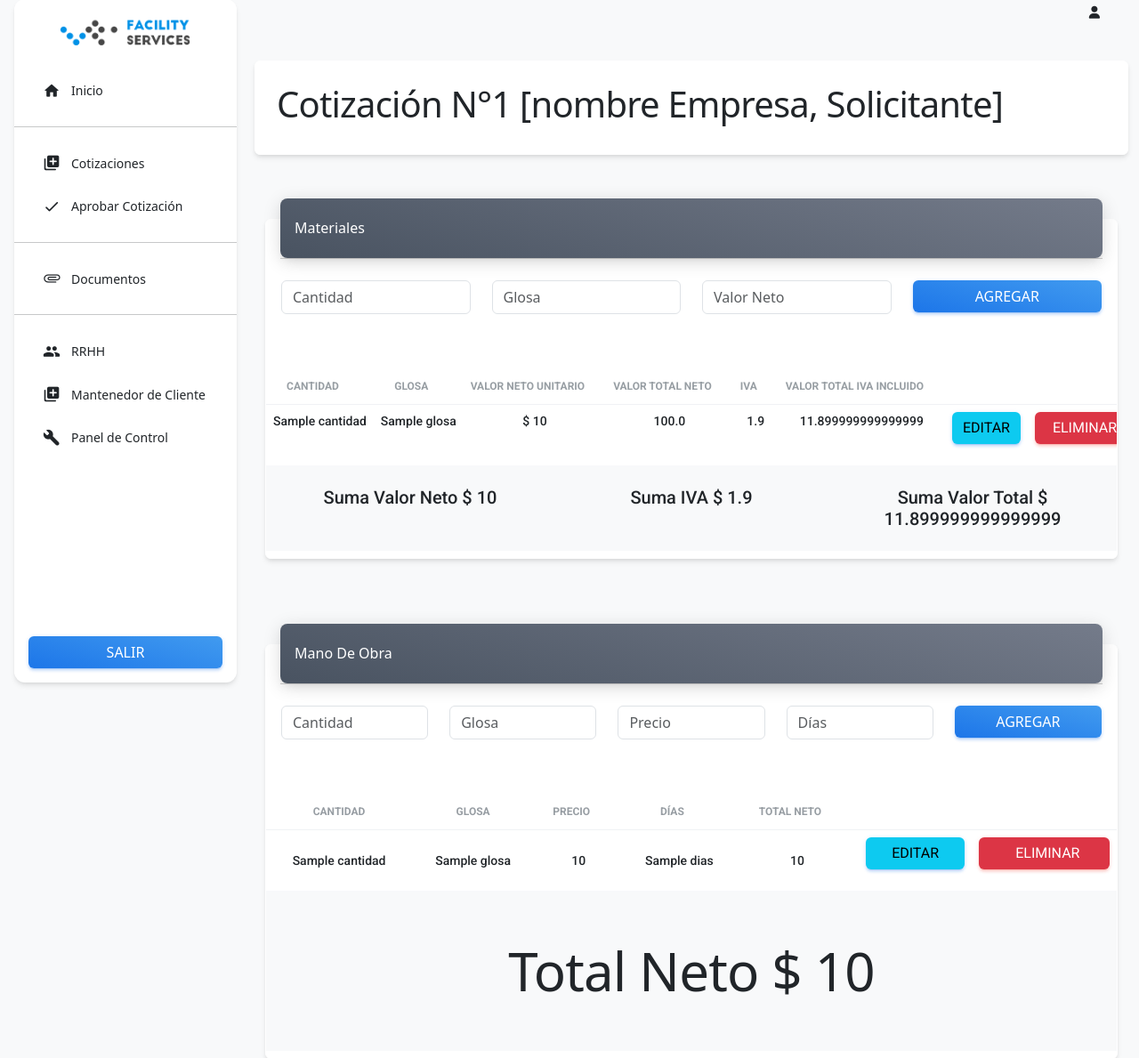
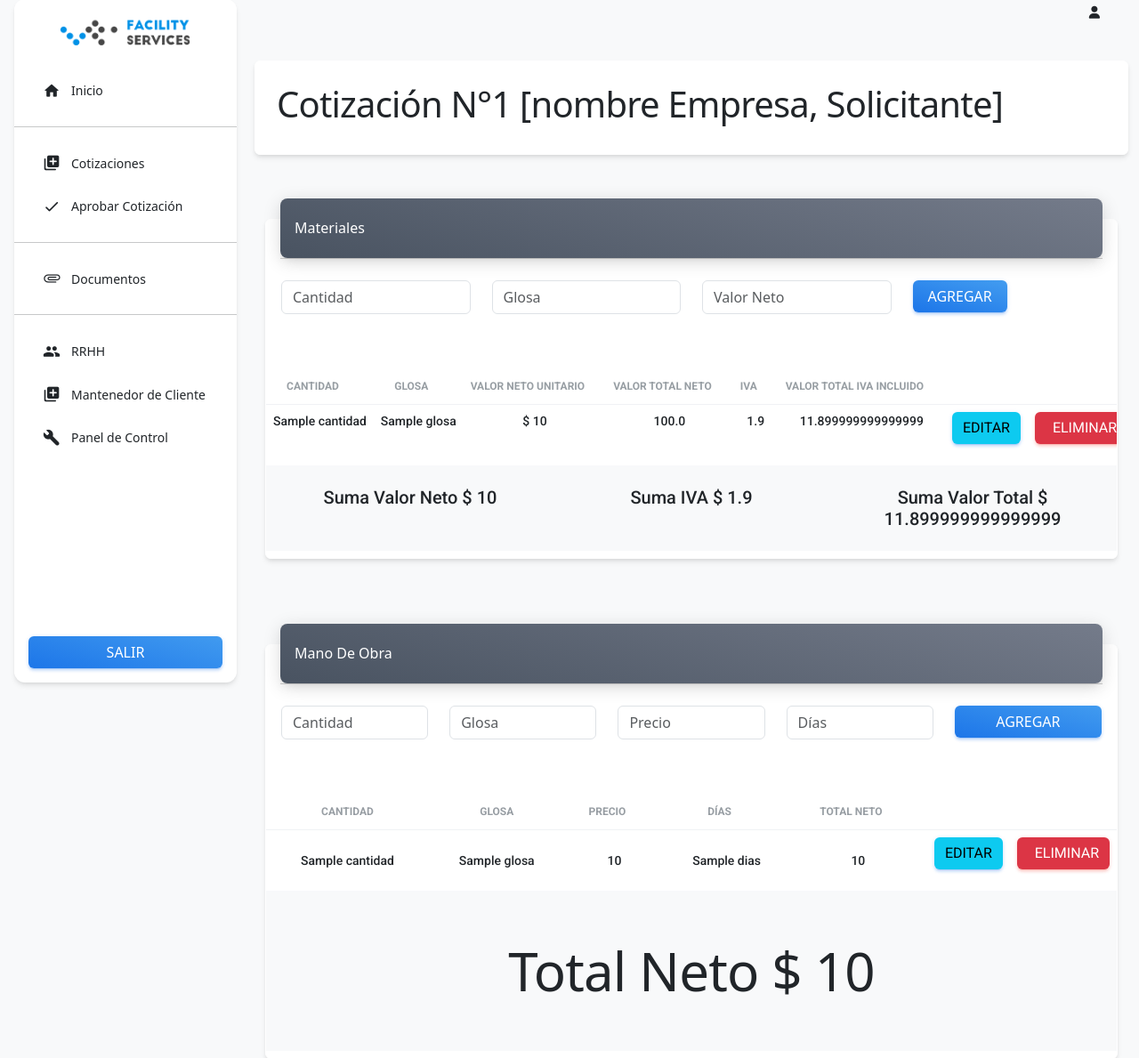
Before and after one commit to kamikaizer/lyr-facilityservices, a Python web app: template templates/edicion.html in a window 1280 px wide. Shown: the part 17-1206 px from the top of the page at 89% size. Run offline with Jinja, Linux system fonts and the light colour scheme; the template is opened without the code that fills it: most values are stand-ins (such as "Sample title", 1, 10 or a date in 2020); some libraries are stand-ins or nearby versions.

Commit message:
tamaño de botones
se estandarizo los botones Editar, ver y eliminar

```diff
--- a/templates/crud.html
+++ b/templates/crud.html
@@ -36,9 +36,9 @@
             <th scope="row">{{dato.fecha}}</th>
             <!-- <th scope="row">{{dato.tipo}}</th> -->
             <!-- <th scope="row">{{dato.detalle}}</th> -->
-            <th><a class="btn btn-warning w-100" href="/ct?id={{dato.id}}" role="button">ver</a></th>
-            <th><a href="/edicion?id={{dato.id}}"  class="btn btn-info w-100 " > <span class="iconify" data-icon="bx:edit" style="color: black; text-decoration: none; " data-width=" 26" data-height="26"></span>&nbsp; Editar</a></th>
-            <th><button onClick="delete_cotizacion({{dato.id}})"  class="btn btn-danger w-100 " > <span class="iconify" style="color: black; " data-width=" 26" data-height="26"></span>&nbsp; Eliminar</button></th>
+            <th style="width: 50px;"><a class="btn btn-warning w-100" href="/ct?id={{dato.id}}" role="button">ver</a></th>
+            <th style="width: 50px;"><a href="/edicion?id={{dato.id}}"  class="btn btn-info w-100 " > <span class="iconify" data-icon="bx:edit" style="color: black; text-decoration: none; " data-width=" 26" data-height="26"></span>&nbsp; Editar</a></th>
+            <th style="width: 50px;"><button onClick="delete_cotizacion({{dato.id}})"  class="btn btn-danger w-100 " > <span class="iconify" style="color: black; " data-width=" 26" data-height="26"></span>&nbsp; Eliminar</button></th>
           </tr>
           {% endfor %}
         </tbody>
--- a/templates/edicion.html
+++ b/templates/edicion.html
@@ -64,7 +64,7 @@
               </div>
 
               <div class="col">
-                <button type="submit" class="btn bg-gradient-info w-100">Agregar</button>
+                <button type="submit" class="btn bg-gradient-info w-50">Agregar</button>
               </div>
 
             </div>
@@ -111,8 +111,8 @@
                     <td><h6 class="mb-0 text-sm">{{material.valor_neto*material.cantidad* 0.19| float}}</h6></td>
                     <td><h6 class="mb-0 text-sm">{{material.valor_neto *material.cantidad* 1.19 |float}}</h6></td>
 
-                    <td><button class="btn btn-info w-100"><a href="javascript:ediciones('edita_materiales?id={{material.id}}')" style="color: black; text-decoration: none;">Editar</a></button></td>
-                    <td><button onClick="delete_material({{material.id}})"  class="btn btn-danger w-100 " > <span class="iconify" style="color: black; " data-width=" 26" data-height="26"></span>&nbsp; Eliminar</button></td>
+                    <td style="width: 50px;"><button class="btn btn-info w-100"><a href="javascript:ediciones('edita_materiales?id={{material.id}}')" style="color: black; text-decoration: none;">Editar</a></button></td>
+                    <td style="width: 50px;"><button onClick="delete_material({{material.id}})"  class="btn btn-danger w-100 " > <span class="iconify" style="color: black; " data-width=" 26" data-height="26"></span>&nbsp; Eliminar</button></td>
 
 
                   </tr>
@@ -197,8 +197,8 @@
                     <td><h6 class="mb-0 text-sm">{{mano_obra.precio}}</h6></td>
                     <td><h6 class="mb-0 text-sm">{{mano_obra.dias}}</h6></td>
                     <td><h6 class="mb-0 text-sm">{{mano_obra.valor_neto}}</h6></td>
-                    <td><button class="btn btn-info w-100"><a href="javascript:ediciones('edita_mano_obra?id={{mano_obra.id}}')"  style="color: black; text-decoration: none;">Editar</a></button></td>
-                    <td><button onClick="delete_mano_obra({{mano_obra.id}})"  class="btn btn-danger w-100 " > <span class="iconify" style="color: black; " data-width=" 26" data-height="26"></span>&nbsp; Eliminar</button></td>
+                    <td style="width: 50px;"><button class="btn btn-info w-100"><a href="javascript:ediciones('edita_mano_obra?id={{mano_obra.id}}')"  style="color: black; text-decoration: none;">Editar</a></button></td>
+                    <td style="width: 50px;"><button onClick="delete_mano_obra({{mano_obra.id}})"  class="btn btn-danger w-100 " > <span class="iconify" style="color: black; " data-width=" 26" data-height="26"></span>&nbsp; Eliminar</button></td>
                   </tr>
 
                   {% endfor %}
```
Also changed, not shown: templates/ingreso_cotizacion.html (+4 -4 lines).
